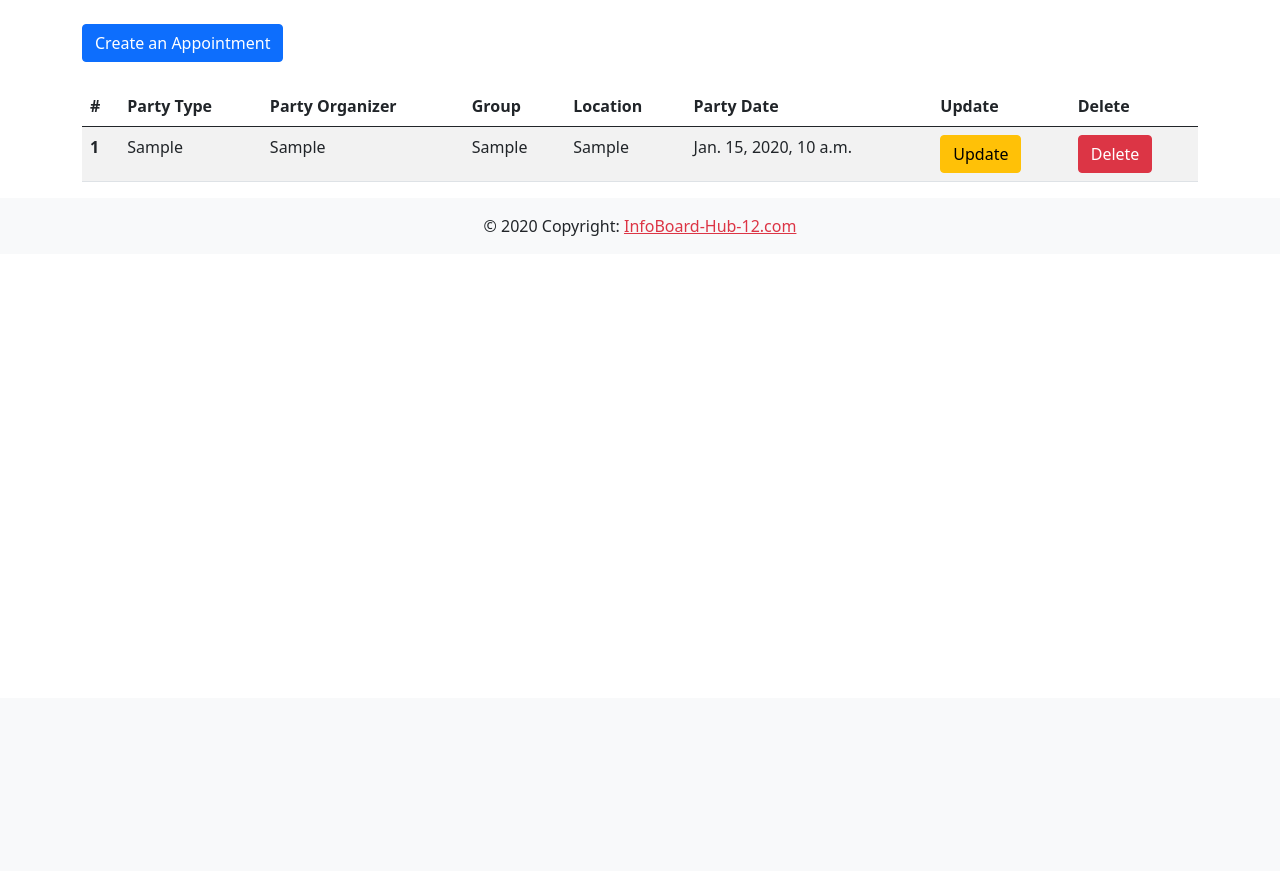
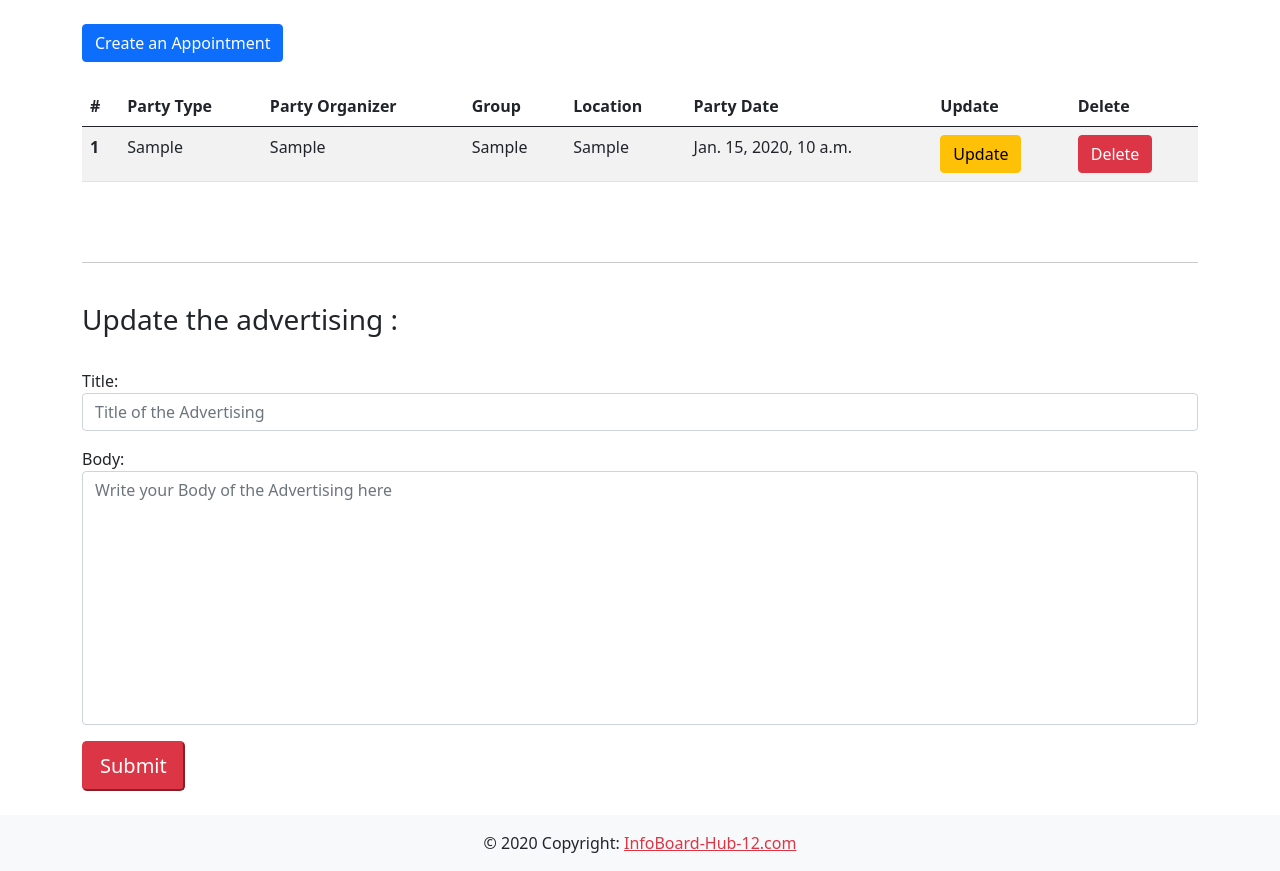
Before and after one commit to Ali1995Askar/Infoboard_hub_12, a Django app: page /admin-dashboard in a window 1280 px wide. Shown: the part 102-973 px from the top of the page. Before the commit the page ends 338 px from the top, so only its background shows below. Run offline with Django 3.2, Linux system fonts and the light colour scheme; tables that the repository leaves empty hold one stand-in row (values such as "Sample post"); some libraries are stand-ins or nearby versions.

Commit message:
add forms and advertising card and solve some issues

```diff
--- a/Infoboard_Hub_12/appointment/admin.py
+++ b/Infoboard_Hub_12/appointment/admin.py
@@ -3,3 +3,4 @@ from  . import models
 # Register your models here.
 
 admin.site.register (models.Appointment)
+admin.site.register (models.Advertising)
--- a/Infoboard_Hub_12/appointment/forms.py
+++ b/Infoboard_Hub_12/appointment/forms.py
@@ -1,8 +1,42 @@
 from django import forms
-from .models import Appointment
+from .models import Appointment, Advertising
 
 class AppointmentForm(forms.ModelForm):
 
     class Meta:
         model = Appointment
         fields = ( 'party_type', 'party_organizer' , 'group' , 'location', 'party_date')
+
+        labels= {
+            'party_type': 'Party Type',
+            'party_organizer': 'Party Organizer',
+            'group': 'Group',
+            'location': 'Location',
+            'party_date': 'Party Date',
+            }
+
+        widgets = {
+            'party_type': forms.TextInput(attrs={'class': 'form-control', 'placeholder': "Type of party"}),
+            'party_organizer': forms.TextInput(attrs={'class': 'form-control', 'placeholder': "The party organizer"}),
+            'group': forms.TextInput(attrs={'class': 'form-control', 'placeholder': "The group invited to the party"}),
+            'location': forms.TextInput(attrs={'class': 'form-control', 'placeholder': "Location of the party"}),
+            'party_date': forms.DateTimeInput(attrs={'class': 'form-control', 'type': 'datetime-local'})
+            }
+
+
+class AdvertisingForm(forms.ModelForm):
+
+    class Meta:
+        model = Advertising
+        fields = ( 'title', 'body')
+
+        labels= {
+            'title': 'Title',
+            'body': 'Body',
+            }
+
+        widgets = {
+            'title': forms.TextInput(attrs={'class': 'form-control', 'placeholder': "Title of the Advertising"}),
+            'body': forms.Textarea(attrs={'class': 'form-control',
+                                            'placeholder': "Write your Body of the Advertising here" , 'style':'resize: none;'}),
+            }
--- a/Infoboard_Hub_12/appointment/models.py
+++ b/Infoboard_Hub_12/appointment/models.py
@@ -11,3 +11,12 @@ class Appointment(models.Model):
 
     def __str__(self):
         return self.party_type + " organized by " + self.party_organizer + " on " + str(self.party_date)
+
+
+class Advertising (models.Model):
+    title = models.CharField(max_length=250)
+    body = models.TextField()
+    created_at = models.DateTimeField(auto_now_add=True)
+
+    def __str__(self):
+        return self.title
--- a/Infoboard_Hub_12/appointment/urls.py
+++ b/Infoboard_Hub_12/appointment/urls.py
@@ -13,4 +13,6 @@ urlpatterns = [
 
 
 
+
+
 ]
--- a/Infoboard_Hub_12/appointment/views.py
+++ b/Infoboard_Hub_12/appointment/views.py
@@ -3,19 +3,33 @@ from django.urls import reverse
 from django.shortcuts import render
 from django.contrib.auth.decorators import login_required
 
-from .models import Appointment
-from .forms import AppointmentForm
+from .models import Appointment, Advertising
+from .forms import AppointmentForm, AdvertisingForm
 
 # Create your views here.
 
+def login(request):
+    return render(request, 'index.html')
+
+
 def index(request):
     appointments = Appointment.objects.all()
-    return render(request, 'index.html', context={'appointments': appointments}) \
+    advertising = Advertising.objects.first()
+    return render(request, 'index.html', context={'appointments': appointments, 'advertising': advertising})
 
 
 def admin_dashboard(request):
-    appointments = Appointment.objects.all()
-    return render(request, 'admin_dashboard.html', context={'appointments': appointments})
+    if request.method =='POST':
+        advertising_form = AdvertisingForm(request.POST)
+        if advertising_form.is_valid():
+            print ("mothrt fucker")
+            appointments = Appointment.objects.all()
+            return render(request, 'admin_dashboard.html', context={'appointments': appointments, 'form': advertising_form })
+    else:
+
+        advertising_form = AdvertisingForm()
+        appointments = Appointment.objects.all()
+        return render(request, 'admin_dashboard.html', context={'appointments': appointments, 'form': advertising_form })
 
 
 class AppointmentCreate(CreateView):
@@ -39,6 +53,8 @@ class AppointmentUpdate(UpdateView):
         return reverse('dashboard')
 
 
+
+
 class AppointmentDelete(DeleteView):
     model = Appointment
     template_name = 'delete_appointment.html'
--- a/Infoboard_Hub_12/static/js/main.js
+++ b/Infoboard_Hub_12/static/js/main.js
@@ -1 +1,32 @@
-console.log('ali askar');
+
+ $("#appointment_form").submit(function (e) {
+    // preventing default actions
+    e.preventDefault();
+    // serialize the data for sending the form data.
+    var serializedData = $(this).serialize();
+    // Ajax Call
+    $.ajax({
+        type: 'POST',
+        url: "{% url 'display-data' %}",
+        data: serializedData,
+        // handle a successful response
+        success: function (response) {
+            // On successful, clear all form data
+            $("#appointment_form").trigger('reset');
+
+            // Display new participant to table
+            var instance = JSON.parse(response["instance"]);
+            var fields = instance[0]["fields"];
+            $("#showdata tbody").prepend(
+               `<tr>
+                <td>ali askar</td><td>ali askar</td><td>ali askar</td><td>ali askar</td><td>ali askar</td>
+
+                </tr>`
+            )
+        },
+        error: function (response) {
+            // alert non successful response
+            alert(response["responseJSON"]["error"]);
+        }
+    })
+})
--- a/Infoboard_Hub_12/templates/admin_dashboard.html
+++ b/Infoboard_Hub_12/templates/admin_dashboard.html
@@ -1,8 +1,8 @@
 {% extends 'shared/base.html' %}
 
 {% load static %}
+{% block title %}Admin-dashboard{% endblock %}
 {% block content%}
-
 <br>
 <div class="container">
     <a href="{% url 'create' %}">
@@ -47,6 +47,21 @@
         {% endfor %}
         </tbody>
     </table>
+    <br><br><hr><br>
 </div>
 
+
+<div class="container">
+<h3>Update the advertising : </h3>
+<br>
+ <form method="POST" >
+        {% csrf_token %}
+        {{ form.as_p }}
+        <input type="submit"  class="btn-lg btn-danger" value="Submit">
+    </form>
+</div>
+<br>
+
+
+
 {% endblock %}
--- a/Infoboard_Hub_12/templates/delete_appointment.html
+++ b/Infoboard_Hub_12/templates/delete_appointment.html
@@ -6,6 +6,7 @@
 
 {% block content%}
  <div class="container">
+ <br>
     <div  class="jumbotron ">
        <div class="row justify-content-md-center">
             <div class="card text-center" style="width: 35rem;">
@@ -31,5 +32,6 @@
             </div>
         </div>
     </div>
+ <br>
  </div>
 {% endblock %}
--- a/Infoboard_Hub_12/templates/shared/base.html
+++ b/Infoboard_Hub_12/templates/shared/base.html
@@ -2,8 +2,9 @@
 <!DOCTYPE html>
     <head>
         <meta charset="UTF-8">
-        <title>Infobord-Hub-12</title>
+        <title> {% block title %} {% endblock %} </title>
         <link  rel="stylesheet" href="{% static 'css/main.css' %}" >
+        <link rel="shortcut icon" type="image/x-icon" href="{%static 'images/logo.jpg'%}" sizes="50x50"/>
         <script src="https://use.fontawesome.com/6ba07a9136.js"></script>
         <link href="https://cdn.jsdelivr.net/npm/bootstrap@5.0.2/dist/css/bootstrap.min.css" rel="stylesheet" integrity="sha384-EVSTQN3/azprG1Anm3QDgpJLIm9Nao0Yz1ztcQTwFspd3yD65VohhpuuCOmLASjC" crossorigin="anonymous">
         <script src="https://cdn.jsdelivr.net/npm/bootstrap@5.0.2/dist/js/bootstrap.bundle.min.js" integrity="sha384-MrcW6ZMFYlzcLA8Nl+NtUVF0sA7MsXsP1UyJoMp4YLEuNSfAP+JcXn/tWtIaxVXM" crossorigin="anonymous"></script>
```
Also changed, not shown: Infoboard_Hub_12/templates/appointment_form.html (+12 -5 lines), Infoboard_Hub_12/templates/index.html (+13 -3 lines), Infoboard_Hub_12/Infoboard_Hub_12/settings.py (line endings or trailing spaces), Infoboard_Hub_12/appointment/migrations/0004_advertising.py (added).
